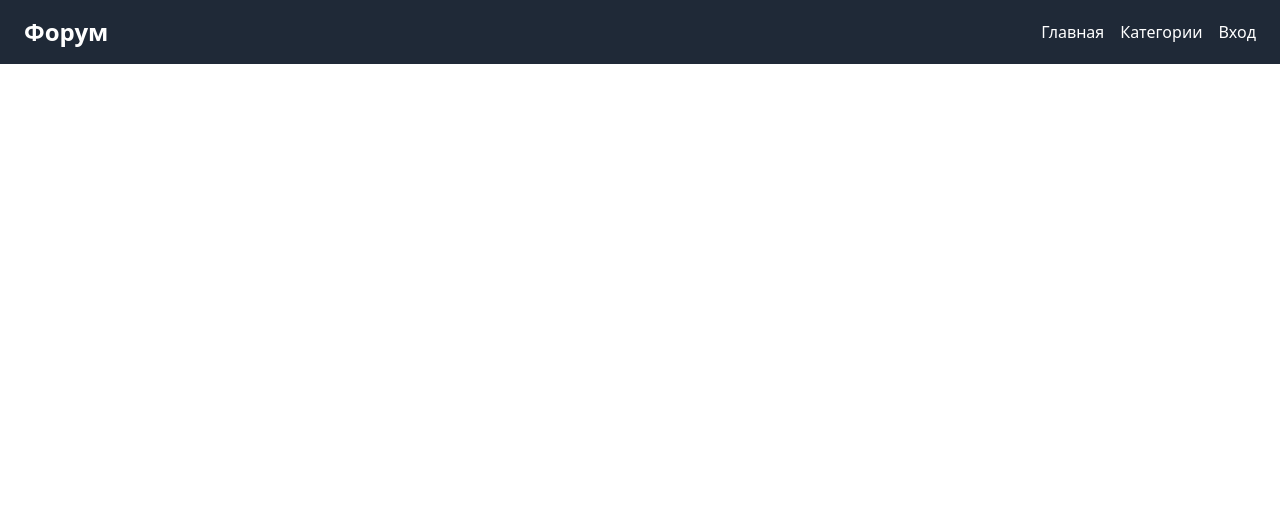
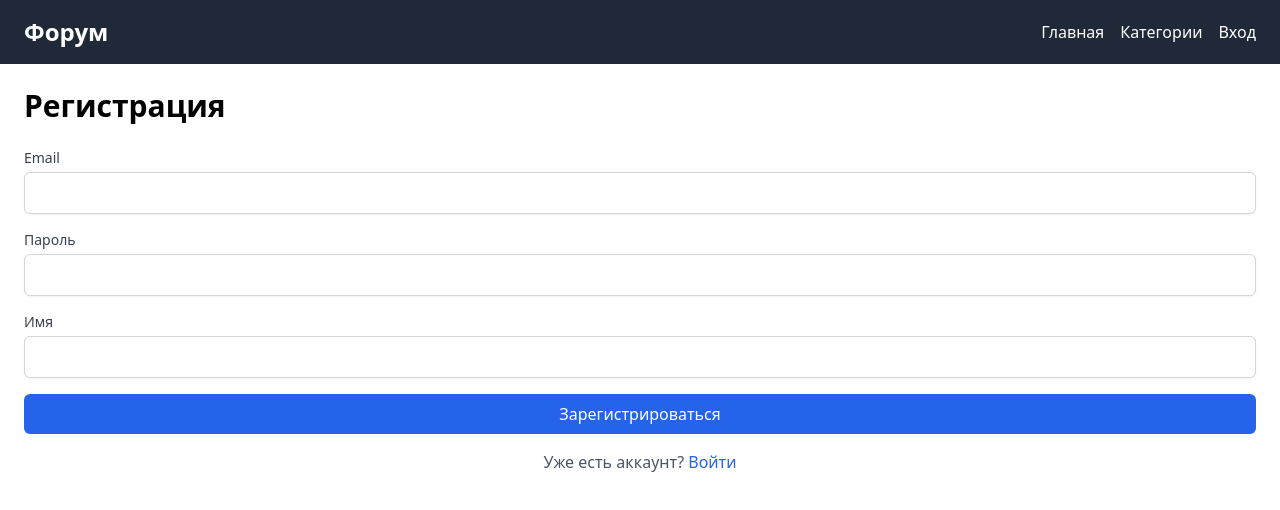
Before and after one commit to bagggage/open-forum, a Vue app in the folder frontend/: page /register in a window 1280 px wide. Shown: the top 510 px of the page. Built offline with nearby package versions, Linux system fonts and the light colour scheme.

Commit message:
added auth and view answers of related quesion

```diff
--- /dev/null
+++ b/frontend/src/services/authApi.js
@@ -0,0 +1,49 @@
+import axios from 'axios';
+
+const apiClient = axios.create({
+  baseURL: 'http://localhost:8000',
+  withCredentials: true,
+});
+
+const handleRequest = async (request) => {
+  try {
+    const response = await request();
+    return response.data;
+  } catch (error) {
+    console.error('API Error:', error);
+    throw error;
+  }
+};
+
+export const registerUser = (email, password, name) =>
+  handleRequest(() =>
+    apiClient.post('/v1/auth/register', {
+      email,
+      password,
+      is_active: true,
+      is_superuser: false,
+      is_verified: false,
+      name,
+    })
+  );
+
+export const loginUser = (email, password) =>
+  handleRequest(() =>
+    apiClient.post(
+      '/v1/auth/jwt/login',
+      new URLSearchParams({
+        username: email,
+        password,
+        grant_type: 'password',
+        scope: '',
+        client_id: 'string',
+        client_secret: 'string',
+      }).toString(),
+      {
+        headers: { 'Content-Type': 'application/x-www-form-urlencoded' },
+      }
+    )
+  );
+
+export const logoutUser = () =>
+  handleRequest(() => apiClient.post('/v1/auth/jwt/logout'));
--- /dev/null
+++ b/frontend/src/services/authState.js
@@ -0,0 +1,40 @@
+import { ref, onMounted } from 'vue';
+import { loginUser as loginApi, logoutUser } from '@/services/authApi';
+
+export const useAuth = () => {
+  const isAuthenticated = ref(false);
+  const user = ref(null);
+
+  const login = async (email, password) => {
+    try {
+      const userData = await loginApi(email, password);
+      user.value = { email, name: userData.name };
+      isAuthenticated.value = true;
+    } catch (error) {
+      isAuthenticated.value = false;
+      user.value = null;
+      throw error;
+    }
+  };
+
+  const logout = async () => {
+    try {
+      await logoutUser();
+      isAuthenticated.value = false;
+      user.value = null;
+    } catch (error) {
+      console.error('Ошибка при выходе:', error);
+      throw error;
+    }
+  };
+
+  const checkAuth = () => {
+    isAuthenticated.value = !!user.value;
+  };
+
+  onMounted(() => {
+    checkAuth();
+  });
+
+  return { isAuthenticated, user, login, logout };
+};
--- a/frontend/src/services/forumApi.js
+++ b/frontend/src/services/forumApi.js
@@ -11,14 +11,6 @@ const handleRequest = async (request) => {
     return response.data;
   } catch (error) {
     console.error('API Error:', error);
-    if (error.response) {
-      console.error('Response Data:', error.response.data);
-      console.error('Status Code:', error.response.status);
-    } else if (error.request) {
-      console.error('No response received:', error.request);
-    } else {
-      console.error('Error Message:', error.message);
-    }
     throw error;
   }
 };
@@ -31,3 +23,9 @@ export const fetchQuestions = (skip = 0, limit = 10) =>
 
 export const fetchQuestionsByCategory = (categoryName, skip = 0, limit = 10) =>
   handleRequest(() => apiClient.get('/v1/questions/by-category/', { params: { category: categoryName, skip, limit } }));
+
+export const fetchQuestionById = (questionId) =>
+  handleRequest(() => apiClient.get(`/v1/questions/${questionId}`));
+
+export const fetchAnswersByQuestionId = (questionId) =>
+  handleRequest(() => apiClient.get('/v1/answers/by-question/', { params: { question_id: questionId } }));
--- a/frontend/src/store/index.js
+++ b/frontend/src/store/index.js
@@ -1,33 +1,37 @@
-import { createStore } from 'vuex'
+import { createStore } from 'vuex';
+import { logoutUser } from '@/services/authApi';
 
 export default createStore({
-  state() {
-    return {
-      isAuthenticated: false,
-      user: null
-    };
+  state: {
+    user: null,
+    isAuthenticated: false,
+  },
+  mutations: {
+    SET_USER(state, user) {
+      state.user = user;
+      state.isAuthenticated = !!user;
+    },
+    LOGOUT(state) {
+      state.user = null;
+      state.isAuthenticated = false;
+    },
+  },
+  actions: {
+    setUser({ commit }, user) {
+      commit('SET_USER', user);
+    },
+    async logout({ commit }) {
+      try {
+        await logoutUser();
+        commit('LOGOUT');
+      } catch (error) {
+        console.error('Ошибка при выходе:', error);
+        throw error;
+      }
+    },
   },
   getters: {
     isAuthenticated: (state) => state.isAuthenticated,
+    user: (state) => state.user,
   },
-  mutations: {
-    login(state, userData) {
-      state.isAuthenticated = true;
-      state.user = userData;
-    },
-    logout(state) {
-      state.isAuthenticated = false;
-      state.user = null;
-    },
-  },
-  actions: {
-    login({ commit }, userData) {
-      commit('login', userData);
-    },
-    logout({ commit }) {
-      commit('logout');
-    },
-  },
-  modules: {
-  }
-})
+});
--- a/frontend/src/views/LoginView.vue
+++ b/frontend/src/views/LoginView.vue
@@ -28,36 +28,40 @@
       >
         Войти
       </button>
+      <p class="text-center text-gray-600">
+        Нет аккаунта?
+        <router-link to="/register" class="text-blue-600 hover:text-blue-800">
+          Зарегистрироваться
+        </router-link>
+      </p>
     </form>
   </div>
 </template>
-
 <script>
 import { ref } from 'vue';
 import { useRouter } from 'vue-router';
+import { loginUser } from '@/services/authApi';
+import { useStore } from 'vuex';
 
 export default {
-  name: 'LoginView',
   setup() {
     const email = ref('');
     const password = ref('');
     const router = useRouter();
+    const store = useStore();
 
     const login = async () => {
-      console.log('Данные для входа:', { email: email.value, password: password.value });
-      alert('Вы успешно вошли!');
-      router.push('/');
+      try {
+        await loginUser(email.value, password.value);
+        store.dispatch('setUser', { email: email.value });
+        router.push('/profile');
+      } catch (error) {
+        console.error('Ошибка при входе:', error);
+        alert('Неверный email или пароль.');
+      }
     };
 
     return { email, password, login };
   },
 };
 </script>
-
-<style scoped>
-.login-page {
-  max-width: 400px;
-  margin: 0 auto;
-  padding: 20px;
-}
-</style>
--- a/frontend/src/views/ProfileView.vue
+++ b/frontend/src/views/ProfileView.vue
@@ -1,8 +1,8 @@
 <template>
   <div class="profile-page">
     <h1 class="text-3xl font-bold mb-6">Личный кабинет</h1>
-    <p><strong>Email:</strong> user@example.com</p>
-    <p><strong>Имя пользователя:</strong> JohnDoe</p>
+    <div v-if="user" class="bg-white shadow-md rounded-lg p-4">
+      <p><strong>Email:</strong> {{ user.email }}</p>
       <button
         @click="logout"
         class="mt-4 px-4 py-2 bg-red-600 text-white rounded hover:bg-red-700 focus:outline-none focus:ring-2 focus:ring-red-500"
@@ -10,30 +10,31 @@
         Выйти
       </button>
     </div>
+    <p v-else>Загрузка...</p>
+  </div>
 </template>
-
 <script>
+import { computed } from 'vue';
+import { useStore } from 'vuex';
 import { useRouter } from 'vue-router';
 
 export default {
-  name: 'ProfileView',
   setup() {
+    const store = useStore();
     const router = useRouter();
+    const user = computed(() => store.getters.user);
 
-    const logout = () => {
-      console.log('Пользователь вышел');
+    const logout = async () => {
+      try {
+        await store.dispatch('logout');
         router.push('/login');
+      } catch (error) {
+        console.error('Ошибка при выходе:', error);
+        alert('Ошибка при выходе. Попробуйте снова.');
+      }
     };
 
-    return { logout };
+    return { user, logout };
   },
 };
 </script>
-
-<style scoped>
-.profile-page {
-  max-width: 400px;
-  margin: 0 auto;
-  padding: 20px;
-}
-</style>
--- /dev/null
+++ b/frontend/src/views/QuestionDetailView.vue
@@ -0,0 +1,54 @@
+<template>
+    <div class="question-detail">
+      <h1 class="text-3xl font-bold mb-6">{{ question.title }}</h1>
+      <div class="bg-white shadow-md rounded-lg p-4 mb-6">
+        <p class="text-gray-800">{{ question.text }}</p>
+        <div class="flex items-center mt-2 text-sm text-gray-500">
+          <span>{{ question.user_name }}</span>
+          <span class="mx-2">•</span>
+          <span>{{ formatDate(question.creation_time) }}</span>
+        </div>
+      </div>
+      <h2 class="text-2xl font-bold mb-4">Ответы</h2>
+      <ul class="space-y-4">
+        <li v-for="answer in answers" :key="answer.id" class="bg-white shadow-md rounded-lg p-4">
+          <p class="text-gray-800">{{ answer.text }}</p>
+          <div class="flex items-center mt-2 text-sm text-gray-500">
+            <span>{{ answer.user_name }}</span>
+            <span class="mx-2">•</span>
+            <span>{{ formatDate(answer.creation_time) }}</span>
+          </div>
+        </li>
+      </ul>
+    </div>
+  </template>
+
+  <script>
+  import { ref, onMounted } from 'vue';
+  import { useRoute } from 'vue-router';
+  import { fetchQuestionById, fetchAnswersByQuestionId } from '@/services/forumApi';
+
+  export default {
+    setup() {
+      const route = useRoute();
+      const question = ref({});
+      const answers = ref([]);
+
+      const loadQuestionAndAnswers = async () => {
+        const questionId = parseInt(route.params.id);
+        question.value = await fetchQuestionById(questionId);
+        answers.value = await fetchAnswersByQuestionId(questionId);
+      };
+
+      const formatDate = (date) => {
+        return new Date(date).toLocaleDateString();
+      };
+
+      onMounted(() => {
+        loadQuestionAndAnswers();
+      });
+
+      return { question, answers, formatDate };
+    },
+  };
+  </script>
--- /dev/null
+++ b/frontend/src/views/RegisterView.vue
@@ -0,0 +1,77 @@
+<template>
+    <div class="register-page">
+      <h1 class="text-3xl font-bold mb-6">Регистрация</h1>
+      <form @submit.prevent="register" class="space-y-4">
+        <div>
+          <label for="email" class="block text-sm font-medium text-gray-700">Email</label>
+          <input
+            type="email"
+            id="email"
+            v-model="email"
+            required
+            class="mt-1 block w-full px-3 py-2 border border-gray-300 rounded-md shadow-sm focus:outline-none focus:ring-blue-500 focus:border-blue-500"
+          />
+        </div>
+        <div>
+          <label for="password" class="block text-sm font-medium text-gray-700">Пароль</label>
+          <input
+            type="password"
+            id="password"
+            v-model="password"
+            required
+            class="mt-1 block w-full px-3 py-2 border border-gray-300 rounded-md shadow-sm focus:outline-none focus:ring-blue-500 focus:border-blue-500"
+          />
+        </div>
+        <div>
+          <label for="name" class="block text-sm font-medium text-gray-700">Имя</label>
+          <input
+            type="text"
+            id="name"
+            v-model="name"
+            required
+            class="mt-1 block w-full px-3 py-2 border border-gray-300 rounded-md shadow-sm focus:outline-none focus:ring-blue-500 focus:border-blue-500"
+          />
+        </div>
+        <button
+          type="submit"
+          class="w-full bg-blue-600 text-white py-2 px-4 rounded-md hover:bg-blue-700 focus:outline-none focus:ring-2 focus:ring-blue-500"
+        >
+          Зарегистрироваться
+        </button>
+        <p class="text-center text-gray-600">
+          Уже есть аккаунт?
+          <router-link to="/login" class="text-blue-600 hover:text-blue-800">
+            Войти
+          </router-link>
+        </p>
+      </form>
+    </div>
+  </template>
+
+  <script>
+  import { ref } from 'vue';
+  import { useRouter } from 'vue-router';
+  import { registerUser } from '@/services/authApi';
+
+  export default {
+    setup() {
+      const email = ref('');
+      const password = ref('');
+      const name = ref('');
+      const router = useRouter();
+
+      const register = async () => {
+        try {
+          await registerUser(email.value, password.value, name.value);
+          alert('Регистрация успешна! Теперь войдите в аккаунт.');
+          router.push('/login');
+        } catch (error) {
+          console.error('Ошибка при регистрации:', error);
+          alert('Ошибка при регистрации. Попробуйте снова.');
+        }
+      };
+
+      return { email, password, name, register };
+    },
+  };
+  </script>
```
Also changed, not shown: frontend/src/components/Header.vue (+3 -12 lines), frontend/src/components/QuestionList.vue (+5 -14 lines), frontend/src/router/index.js (+17 -2 lines). Lines whose indentation alone changed are shown as unchanged.
